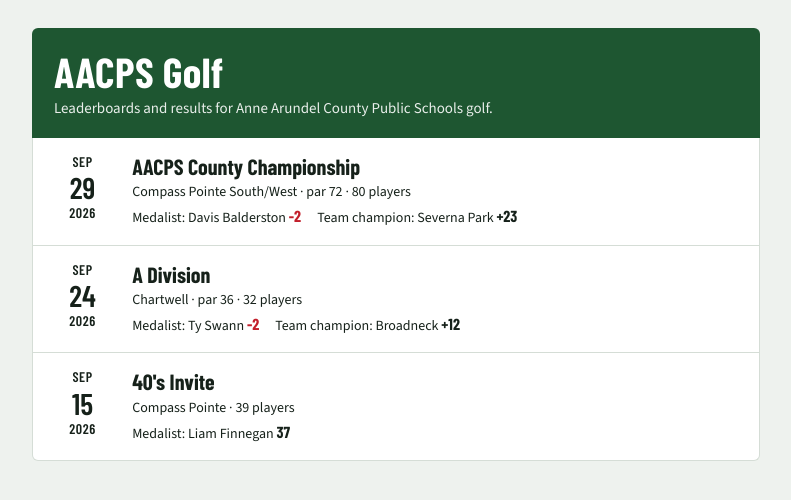
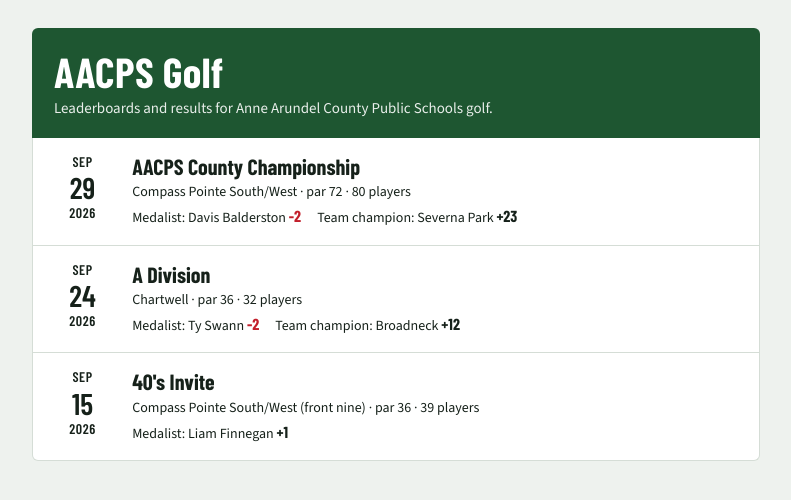
Before and after one commit to pjb3/aacps-golf, a Jekyll site: the page built from index.html, in a window 1280 px wide. Shown: the top 500 px of the page, without its empty margins (244-1035 px from the left). Built offline with Jekyll 4.4.1, drawn with Linux system fonts in a browser that asks for light colours.

Commit message:
Set 40's Invite par to 36 (South/West front nine)
Co-Authored-By: Claude Opus 5.5 <noreply@anthropic.com>

```diff
--- a/_events/2026-09-15-40s-invite.md
+++ b/_events/2026-09-15-40s-invite.md
@@ -1,8 +1,9 @@
 ---
 title: 40's Invite
 date: 2026-09-15
-course: Compass Pointe
-# Individual only (no team totals). Final scores only; add `par:` to show to par.
+course: Compass Pointe South/West (front nine)
+# Individual only (no team totals). Final scores only, so just the course par.
+par: 36
 sheet_id: 1QXpHfwG8ud6bN8rDL4113C7rzBWd4jYG_b45EFOvQ-U
 live: false
 ---
```
